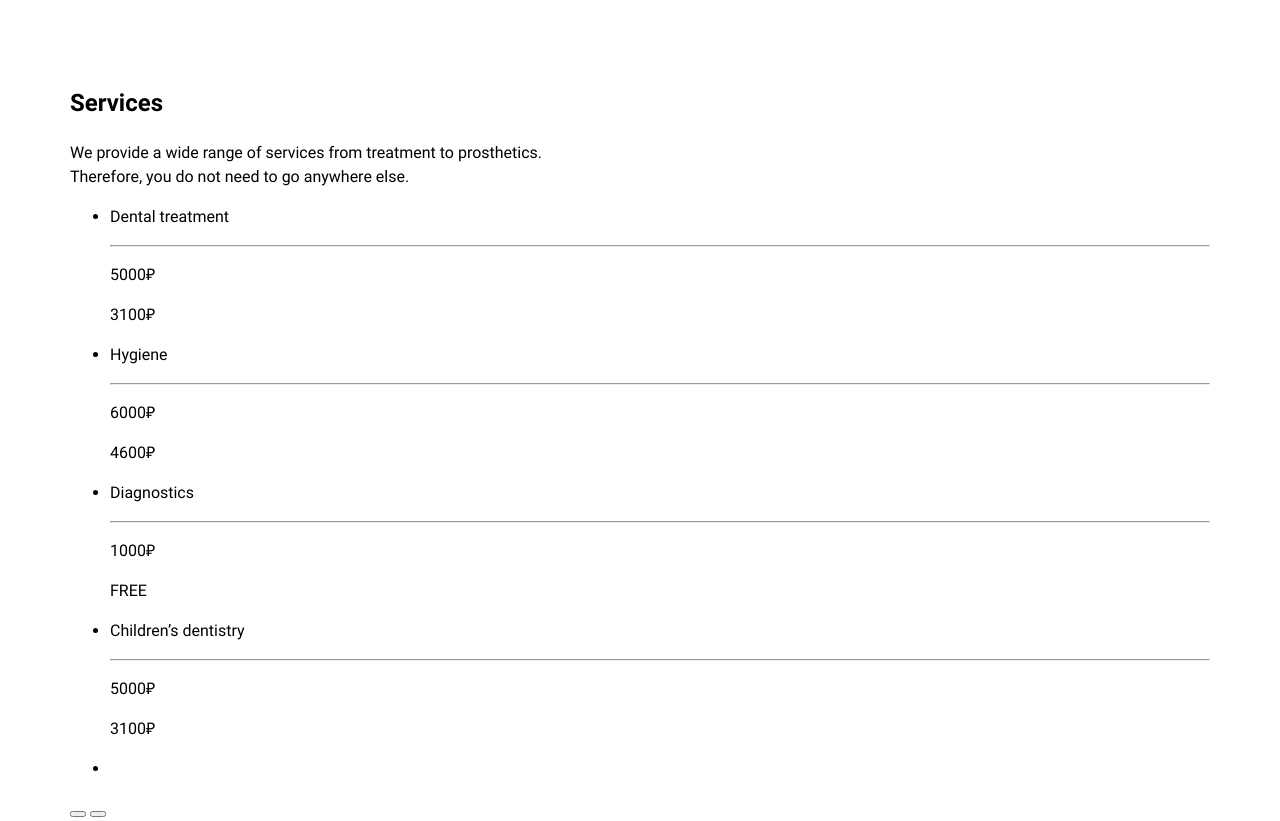
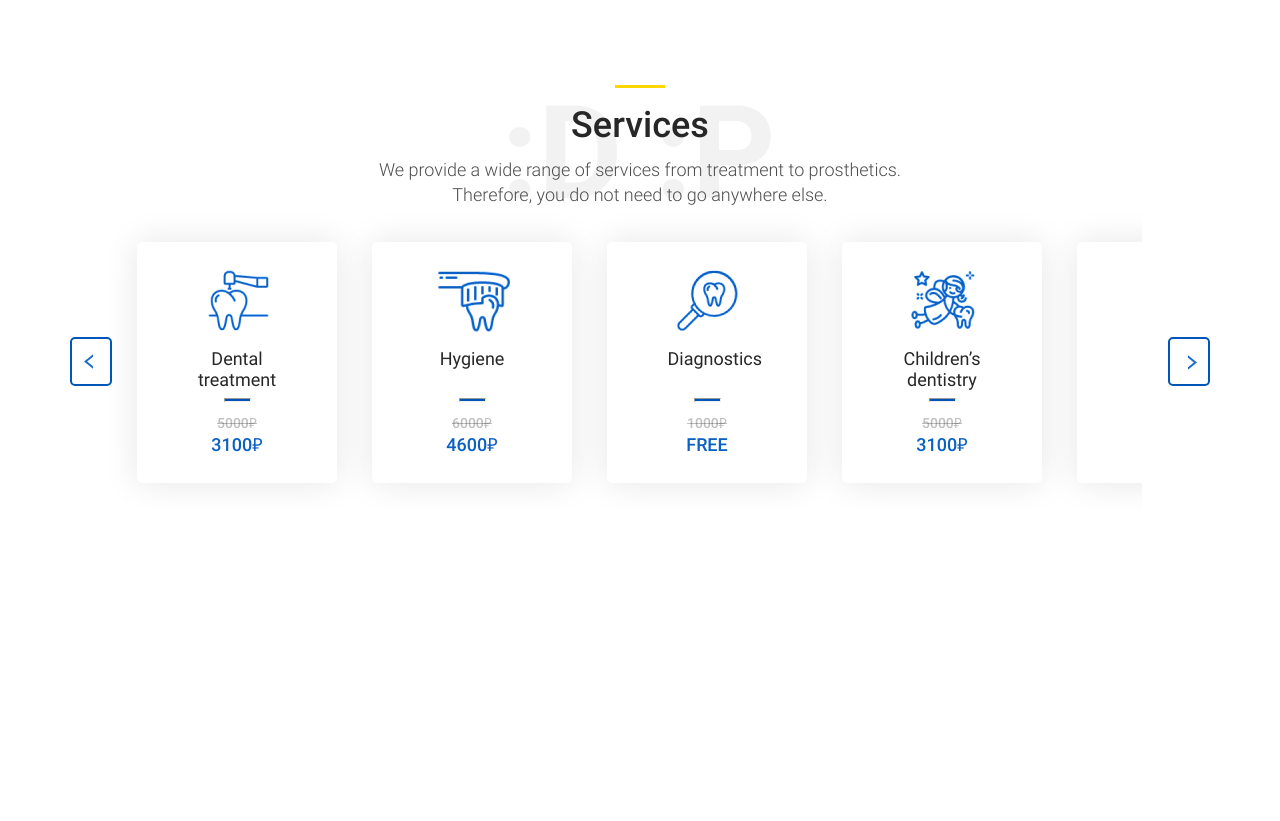
Before and after one commit to Jahongir-web/dental-clinik, a plain HTML site: page index.html in a window 1280 px wide. Shown: the part 1037-1858 px from the top of the page. After the commit the page ends 1555 px from the top, so only its background shows below. Drawn offline with Linux system fonts and the light colour scheme.

Commit message:
change title

```diff
--- a/scss/blocks/_blocks-all.scss
+++ b/scss/blocks/_blocks-all.scss
@@ -3,3 +3,4 @@
 @import "header";
 @import "carusel";
 @import "appointment";
+@import "services";
--- /dev/null
+++ b/scss/blocks/_services.scss
@@ -0,0 +1,192 @@
+.services {
+  background-image: url("../img/bg-services.png");
+  background-repeat: no-repeat;
+  background-position: center 20px;
+  background-size: auto;
+}
+
+.services__heading {
+  margin: 0;
+  padding: 0;
+  font-weight: 500;
+  font-size: 36px;
+  line-height: 42px;
+  color: #272727;
+  text-align: center;
+  margin-bottom: 11px;
+  &::before {
+    display: block;
+    content: "";
+    width: 50px;
+    height: 3px;
+    background-color: $sariq;
+    margin-bottom: 16px;
+    margin-right: auto;
+    margin-left: auto;
+  }
+}
+
+.services__text {
+  padding: 0 37px;
+  margin: 0;
+  max-width: 744px;
+  margin-left: auto;
+  margin-right: auto;
+  font-weight: 300;
+  font-size: 18px;
+  line-height: 25px;
+  text-align: center;
+  color: #4D4D4D;
+}
+
+.services__slider {
+  position: relative;
+  padding-right: 68px;
+}
+
+.services__slider-box {
+  display: flex;
+  justify-content: space-between;
+  width: 100%;
+  position: absolute;
+  top: calc(50% - 25px);
+}
+
+.services__slider-btn {
+  width: 42px;
+  height: 49px;
+  border: 2px solid $moviy;
+  border-radius: 5px;
+  background-color: transparent;
+  background-image: url("../img/slider-left-btn.svg");
+  background-position: center;
+  background-repeat: no-repeat;
+  background-size: 15px 34px;
+  &:nth-child(2) {
+    background-image: url("../img/slider-right-btn.svg");
+  }
+}
+
+.services__list {
+  @include reset-list;
+  display: flex;
+  padding: 35px 67px;
+  overflow-x: hidden;
+}
+
+.services__item {
+  max-width: 200px;
+  width: 100%;
+  margin-right: 35px;
+  flex-shrink: 0;
+  padding: 24px 0 28px 0;
+  box-shadow: 0px 0px 35px rgba(0, 0, 0, 0.1);
+  border-radius: 5px;
+  &::before {
+    width: 77px;
+    height: 68px;
+    display: block;
+    content: "";
+    background-image: url("../img/dental.png");
+    background-repeat: no-repeat;
+    background-position: center;
+    margin-left: auto;
+    margin-right: auto;
+    margin-bottom: 14px;
+  }
+
+  &:nth-child(2)::before {
+    background-image: url("../img/gigiena.png");
+  }
+
+  &:nth-child(3)::before {
+    background-image: url("../img/diagnostica.png");
+  }
+
+  &:nth-child(4)::before {
+    background-image: url("../img/children.png");
+  }
+
+  &:nth-child(5)::before {
+    background-image: none;
+  }
+}
+
+.services__item-name {
+  width: 79px;
+  height: 42px;
+  margin: 0;
+  padding: 0;
+  margin-left: auto;
+  margin-right: auto;
+  font-weight: normal;
+  font-size: 18px;
+  line-height: 21px;
+  text-align: center;
+  color: #272727;
+}
+
+.services__item-hr {
+  width: 25px;
+  height: 2px;
+  background-color: $moviy;
+  margin-bottom: 13px;
+}
+
+.services__item-old-prise {
+  padding: 0;
+  margin: 0;
+  text-align: center;
+  font-weight: 500;
+  font-size: 14px;
+  line-height: 16px;
+  text-decoration-line: line-through;
+  color: rgba(0, 0, 0, 0.25);
+  margin-bottom: 3px;
+}
+
+.services__item-new-price {
+  padding: 0;
+  margin: 0;
+  text-align: center;
+  font-weight: 500;
+  font-size: 18px;
+  line-height: 21px;
+  color: #0A60C3;
+}
+
+@include retina-bg {
+  .services__item {
+    &::before {
+      background-image: url("../img/dental@2x.png");
+      background-size: contain;
+    }
+
+    &:nth-child(2)::before {
+      background-image: url("../img/gigiena@2x.png");
+    }
+
+    &:nth-child(3)::before {
+      background-image: url("../img/diagnostica@2x.png");
+    }
+
+    &:nth-child(4)::before {
+      background-image: url("../img/children@2x.png");
+    }
+
+    &:nth-child(5)::before {
+      background-image: none;
+    }
+  }
+
+  .services {
+    background-image: url("../img/bg-services@2x.png");
+    background-size: 275px auto;
+  }
+}
+
+@include breakpoint-down (860) {
+  .services__slider-box {
+    display: none;
+  }
+}
```
Also changed, not shown: css/styles.css, img/bg-services.png (added), img/bg-services@2x.png (added), img/slider-left-btn.svg (added), img/slider-right-btn.svg (added), 4 other files.
